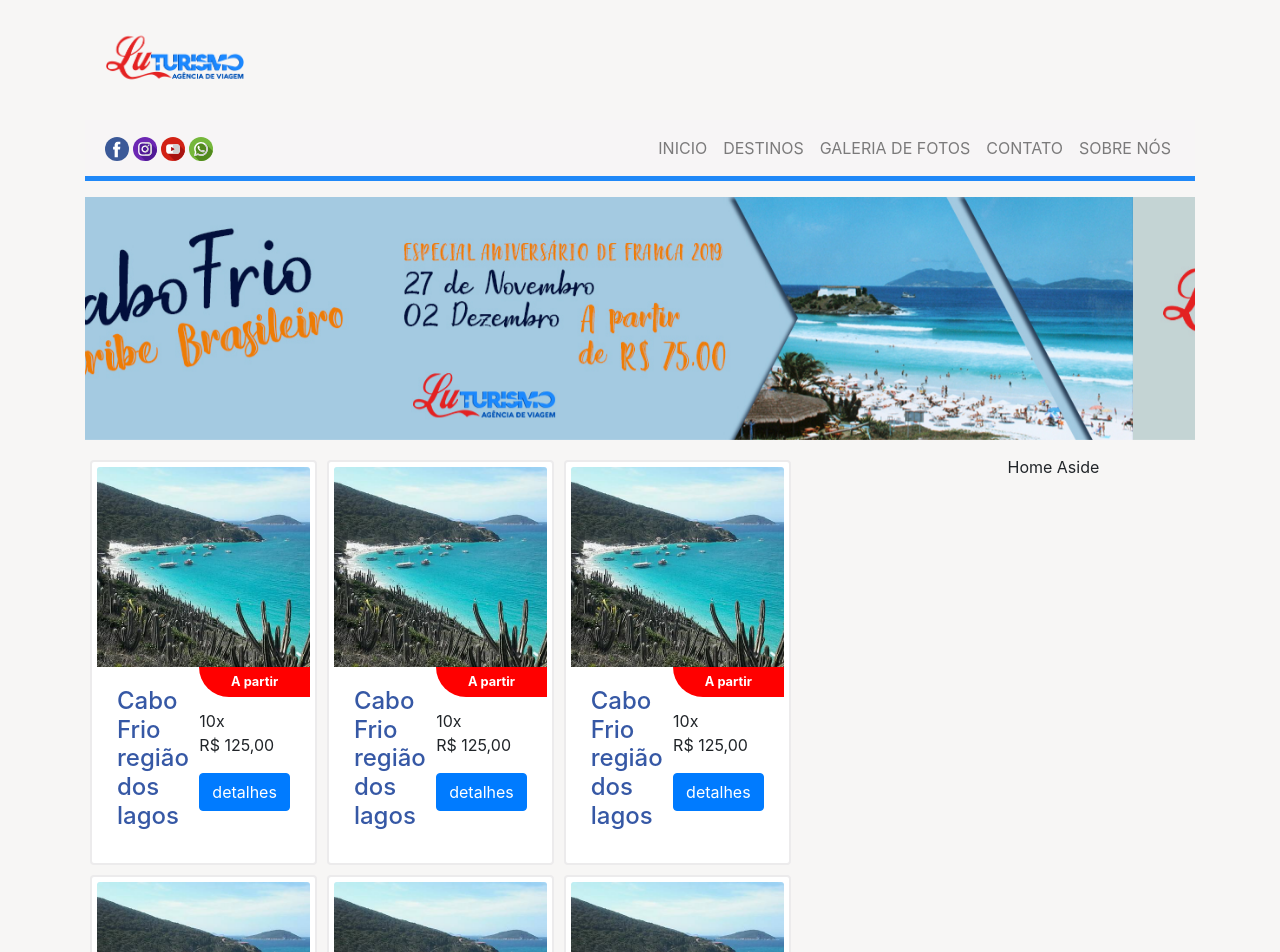
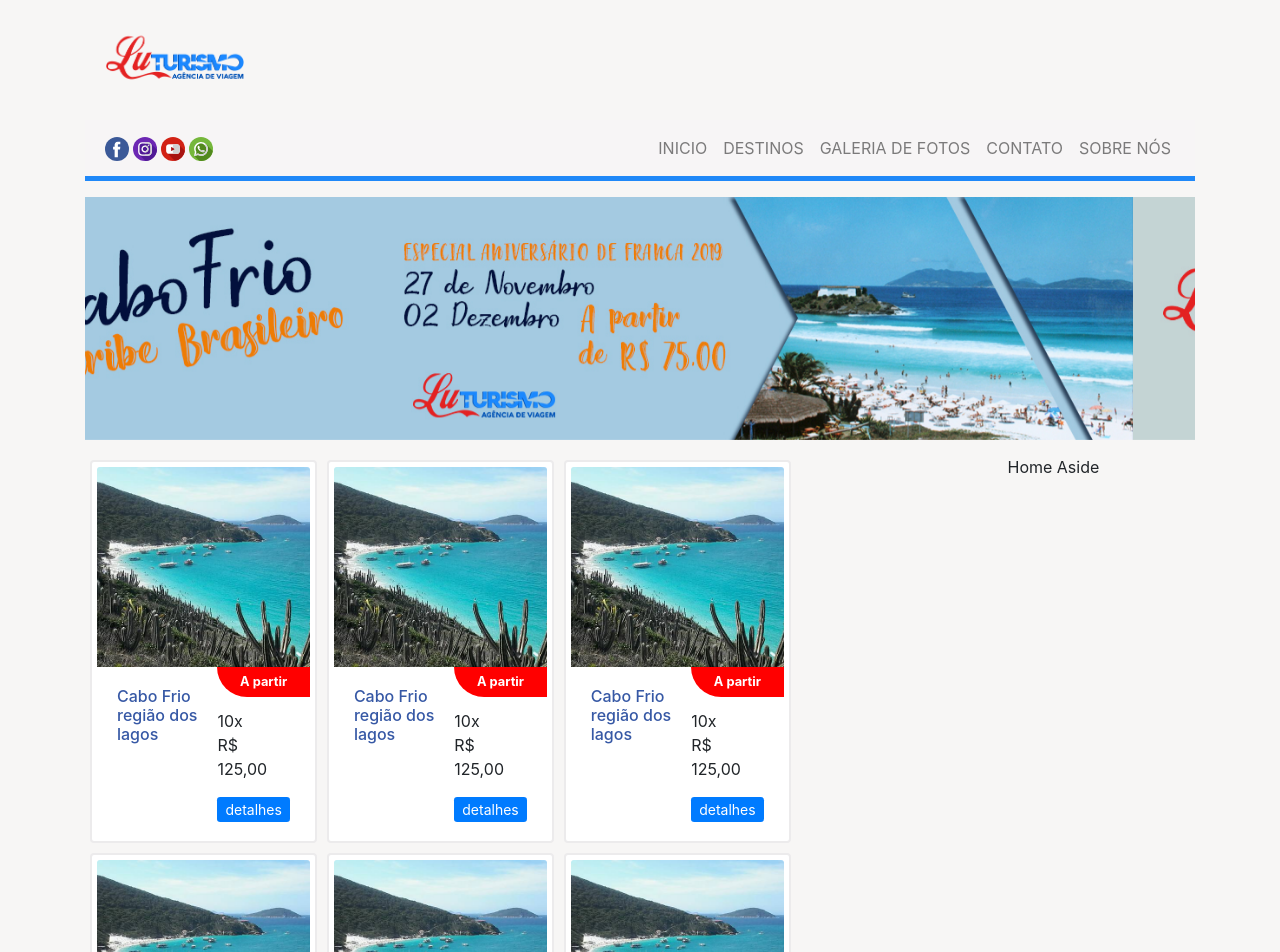
Before and after one commit to TiagoTi/lu-turismo, a React (Create React App) app: page / in a window 1280 px wide. Shown: the top 952 px of the page. Built offline with nearby package versions, Linux system fonts and the light colour scheme.

Commit message:
use new classes

```diff
--- a/src/components/card/PlaceCard.js
+++ b/src/components/card/PlaceCard.js
@@ -8,11 +8,11 @@ export default class PlaceCard extends React.Component{
         <div className="card card-border col-md-3  mglf">
           <img className="card-img-top car-image" src={regiao_dos_lagos} alt="Card image cap"/>
           <div className="card-body d-flex justify-content-center">
-            <h4 className="card-title c-blue-palle">Cabo Frio região dos lagos</h4>
+            <h4 className="card-title c-blue-palle the-place-title">Cabo Frio região dos lagos</h4>
             <div className="aaa">
               <h5 className="card-title c-red font-weight-bold price-label">A partir</h5>
               <p className="card-text">10x<br/>R$ 125,00</p>
-              <a href="www.google.com.br" className="btn btn-primary">detalhes</a>
+              <a href="www.google.com.br" className="btn-primary btn-sm">detalhes</a>
             </div>
 
           </div>
```
